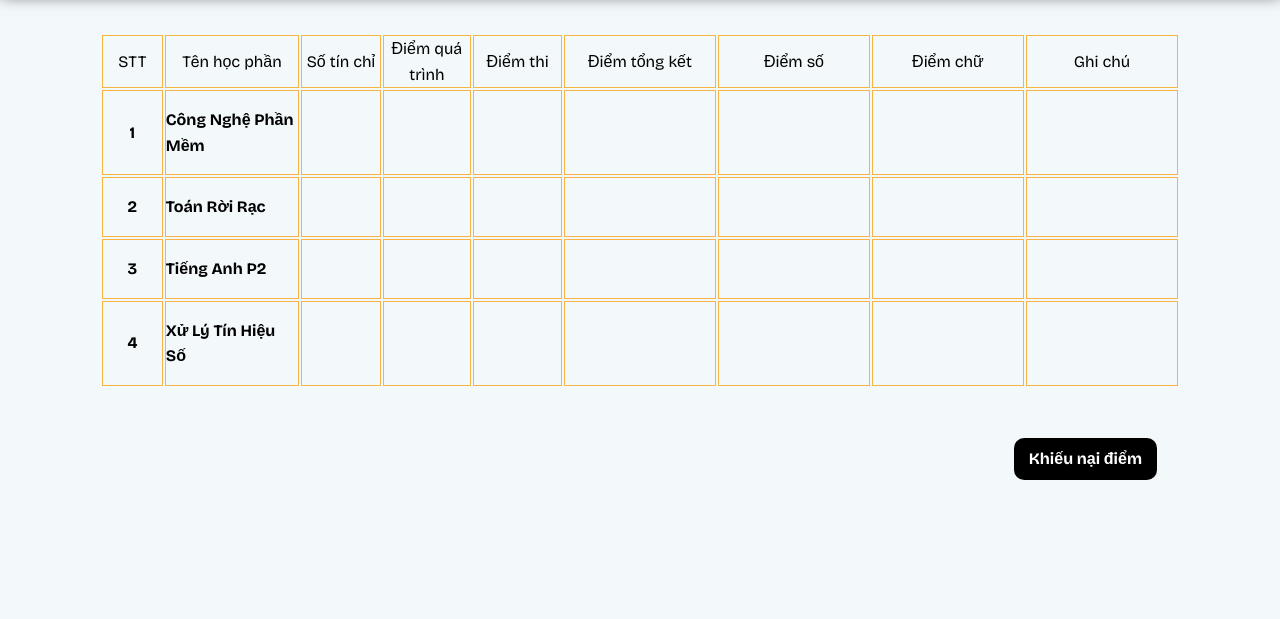
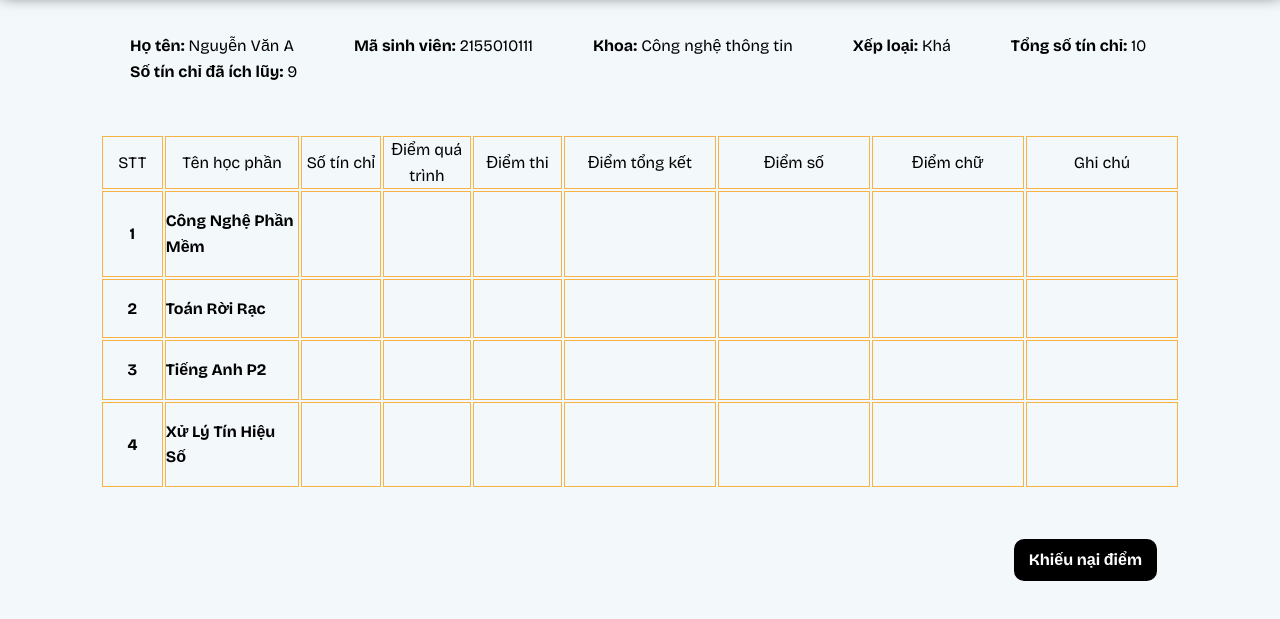
Before and after one commit to Ryiong/projectcnpm, a plain HTML site: page student.html in a window 1280 px wide. Shown: the part 67-686 px from the top of the page. Drawn offline with nearby package versions, Linux system fonts and the light colour scheme.

Commit message:
update student

```diff
--- a/assets/style.css
+++ b/assets/style.css
@@ -1,7 +1,7 @@
 * {
     padding: 0;
     margin: 0;
-    box-sizing: border-box;
+    box-sizing: inherit;
 }
 
 html {
@@ -15,8 +15,8 @@ html {
     --isabelline: #F2F1EF;
 }
 
-* {
-    box-sizing: inherit;
+.text-bold {
+    font-weight: bold;
 }
 
 html{
@@ -254,5 +254,19 @@ button.btn:active {
 }
 
 #content {
-    padding: 0 100px;
+    padding: 100px 100px 0 100px;
 }
+
+#display_info {
+    display: flex;
+    flex-wrap: wrap;
+}
+
+.info_student {
+    padding: 0 30px;
+}
+
+#display_info p {
+    width: max-content;
+    display: inline-block;
+}
--- a/student.html
+++ b/student.html
@@ -1,5 +1,6 @@
 <!DOCTYPE html>
 <html lang="en">
+
 <head>
     <meta charset="UTF-8">
     <meta name="viewport" content="width=device-width, initial-scale=1.0">
@@ -8,24 +9,53 @@
     <link rel="stylesheet" href="./assets/base.css">
     <link rel="preconnect" href="https://fonts.googleapis.com">
     <link rel="preconnect" href="https://fonts.gstatic.com" crossorigin>
-<link href="https://fonts.googleapis.com/css2?family=Bricolage+Grotesque:opsz,wght@12..96,400;12..96,700&display=swap" rel="stylesheet">
+    <link
+        href="https://fonts.googleapis.com/css2?family=Bricolage+Grotesque:opsz,wght@12..96,400;12..96,700&display=swap"
+        rel="stylesheet">
     <script src="https://code.jquery.com/jquery-3.7.0.js"></script>
     <title>Sinh viên</title>
 </head>
+
 <body>
     <header>
         <div style="padding-left: 20px;">
             <p style="font-size: 25px;font-weight: 700;line-height: 60px;">GIAO DIỆN CHO SINH VIÊN</p>
         </div>
         <a href="./index.html" style="padding-right: 20px;" id="logout_button">
-            <div style="transform: translate(-10px, 4px);"><img id="logout_icon_1" src="./assets/img/switch-sever-border.png" alt="">
+            <div style="transform: translate(-10px, 4px);"><img id="logout_icon_1"
+                    src="./assets/img/switch-sever-border.png" alt="">
                 <img id="logout_icon_2" src="./assets/img/swittchsever-btn.png" alt="">
             </div>
             <p style="font-size: 25px; font-weight: 700; line-height: 60px;">ĐĂNG XUẤT</p>
         </a>
     </header>
     <div id="content">
-        <table>
+        <div id="display_info">
+            <div class="info_student">
+                <p class="text-bold">Họ tên:</p>
+                <p>Nguyễn Văn A</p>
+            </div>
+            <div class="info_student">
+                <p class="text-bold">Mã sinh viên:</p>
+                <p>2155010111</p>
+            </div>
+            <div class="info_student">
+                <p class="text-bold">Khoa:</p>
+                <p>Công nghệ thông tin</p>
+            </div>
+            <div class="info_student">
+                <p class="text-bold">Xếp loại:</p>
+                <p>Khá</p>
+            </div>
+            <div class="info_student">
+                <p class="text-bold">Tổng số tín chỉ:</p>
+                <p>10</p>
+            </div>
+            <div class="info_student">
+                <p class="text-bold">Số tín chỉ đã ích lũy:</p>
+                <p>9</p>
+            </div>
+        </div>
         <div id="display_point">
             <table class="inline-table" id="l21cn3_point">
                 <tbody>
@@ -69,7 +99,7 @@
                             <p>1</p>
                         </td>
                         <td class="col-table-2" style="text-align: center;">
-                        <p class="name_student" >Công Nghệ Phần Mềm</p>
+                            <p class="name_student">Công Nghệ Phần Mềm</p>
                         </td>
                         <td class="col-table-3" style="text-align: center;">
                             <p class="number_tc"></p>
@@ -81,13 +111,13 @@
                             <p class="test_point"></p>
                         </td>
                         <td class="col-table-5" style="text-align: center;">
-                        <p class="avg_point" ></p>
+                            <p class="avg_point"></p>
                         </td>
                         <td class="col-table-6" style="text-align: center;">
-                        <p class="number_point" ></p>
+                            <p class="number_point"></p>
                         </td>
                         <td class="col-table-7" style="text-align: center;">
-                        <p class="word_point" ></p>
+                            <p class="word_point"></p>
                         </td>
                         <td class="col-table-8" style="text-align: center;">
                             <p class="note"></p>
@@ -101,7 +131,7 @@
                             <p>2</p>
                         </td>
                         <td class="col-table-2" style="text-align: center;">
-                            <p class="name_student" >Toán Rời Rạc</p>
+                            <p class="name_student">Toán Rời Rạc</p>
                         </td>
                         <td class="col-table-3" style="text-align: center;">
                             <p class="number_tc"></p>
@@ -113,13 +143,13 @@
                             <p class="test_point"></p>
                         </td>
                         <td class="col-table-5" style="text-align: center;">
-                            <p class="avg_point" ></p>
+                            <p class="avg_point"></p>
                         </td>
                         <td class="col-table-6" style="text-align: center;">
-                            <p class="number_point" ></p>
+                            <p class="number_point"></p>
                         </td>
                         <td class="col-table-7" style="text-align: center;">
-                            <p class="word_point" ></p>
+                            <p class="word_point"></p>
                         </td>
                         <td class="col-table-8" style="text-align: center;">
                             <p class="note"></p>
@@ -133,7 +163,7 @@
                             <p>3</p>
                         </td>
                         <td class="col-table-2" style="text-align: center;">
-                            <p class="name_student" >Tiếng Anh P2</p>
+                            <p class="name_student">Tiếng Anh P2</p>
                         </td>
                         <td class="col-table-3" style="text-align: center;">
                             <p class="number_tc"></p>
@@ -145,13 +175,13 @@
                             <p class="test_point"></p>
                         </td>
                         <td class="col-table-5" style="text-align: center;">
-                            <p class="avg_point" ></p>
+                            <p class="avg_point"></p>
                         </td>
                         <td class="col-table-6" style="text-align: center;">
-                            <p class="number_point" ></p>
+                            <p class="number_point"></p>
                         </td>
                         <td class="col-table-7" style="text-align: center;">
-                            <p class="word_point" ></p>
+                            <p class="word_point"></p>
                         </td>
                         <td class="col-table-8" style="text-align: center;">
                             <p class="note"></p>
@@ -165,7 +195,7 @@
                             <p>4</p>
                         </td>
                         <td class="col-table-2" style="text-align: center;">
-                            <p class="name_student" >Xử Lý Tín Hiệu Số</p>
+                            <p class="name_student">Xử Lý Tín Hiệu Số</p>
                         </td>
                         <td class="col-table-3" style="text-align: center;">
                             <p class="number_tc"></p>
@@ -177,13 +207,13 @@
                             <p class="test_point"></p>
                         </td>
                         <td class="col-table-5" style="text-align: center;">
-                            <p class="avg_point" ></p>
+                            <p class="avg_point"></p>
                         </td>
                         <td class="col-table-6" style="text-align: center;">
-                            <p class="number_point" ></p>
+                            <p class="number_point"></p>
                         </td>
                         <td class="col-table-7" style="text-align: center;">
-                            <p class="word_point" ></p>
+                            <p class="word_point"></p>
                         </td>
                         <td class="col-table-8" style="text-align: center;">
                             <p class="note"></p>
@@ -203,19 +233,19 @@
             const cancelComplain = document.querySelector('#cancel_complain')
             const checkComplains = document.querySelectorAll('.check_complain')
 
-        displayComplain.addEventListener('click', function(){
+            displayComplain.addEventListener('click', function () {
                 sentComplain.classList.remove('unavailable')
                 sentComplain.classList.add('inline-block')
                 cancelComplain.classList.remove('unavailable')
                 cancelComplain.classList.add('inline-block')
-            for (const checkComplain of checkComplains){
+                for (const checkComplain of checkComplains) {
                     checkComplain.classList.remove('unavailable')
                     checkComplain.style.display = 'revert'
                 }
             })
 
-        cancelComplain.addEventListener('click', function(){
-            for (const checkComplain of checkComplains){
+            cancelComplain.addEventListener('click', function () {
+                for (const checkComplain of checkComplains) {
                     checkComplain.classList.add('unavailable')
                     checkComplain.style.display = null
                 }
@@ -226,4 +256,5 @@
             })
         </script>
 </body>
+
 </html>
```
Also changed, not shown: teacher.html (+3 -3 lines). Lines whose indentation alone changed are shown as unchanged.
